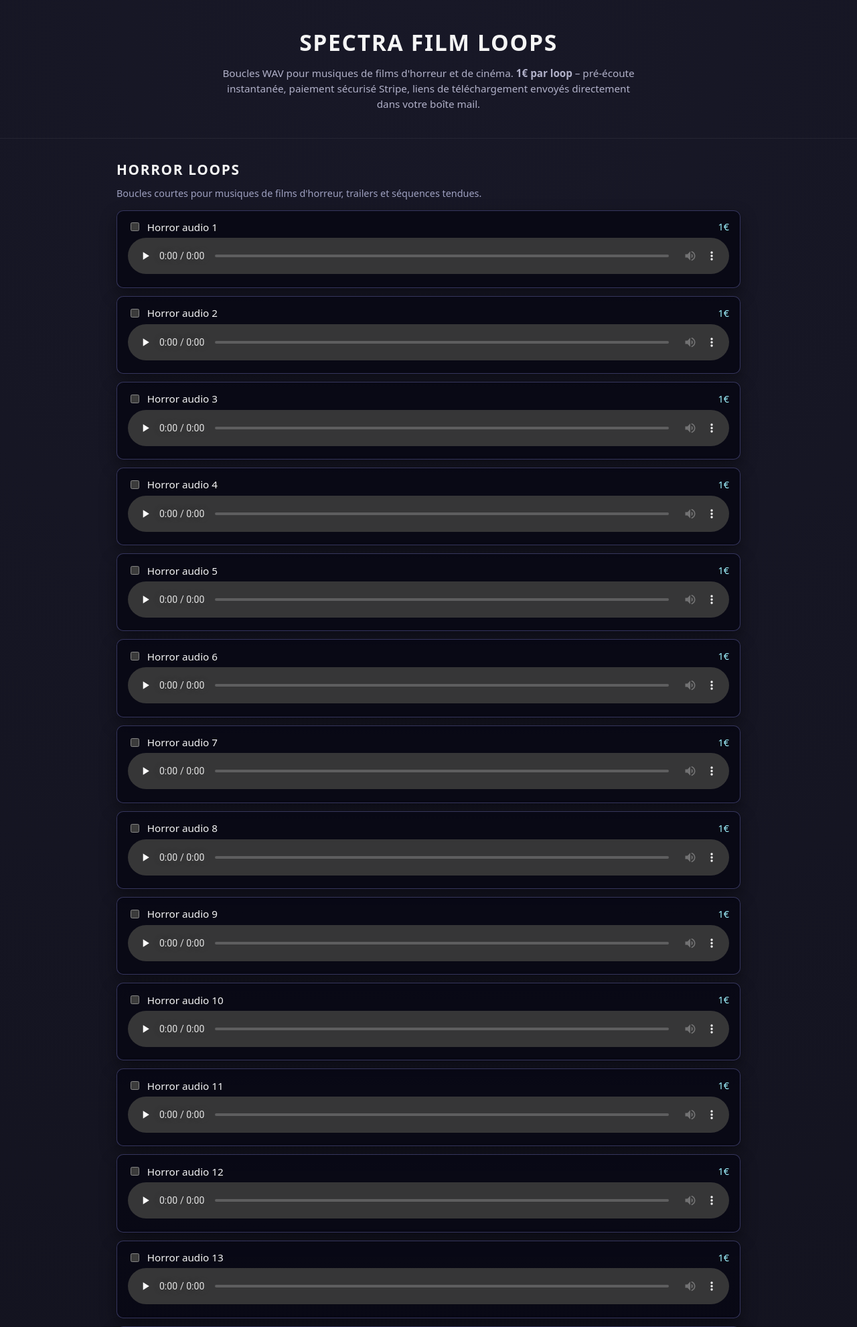
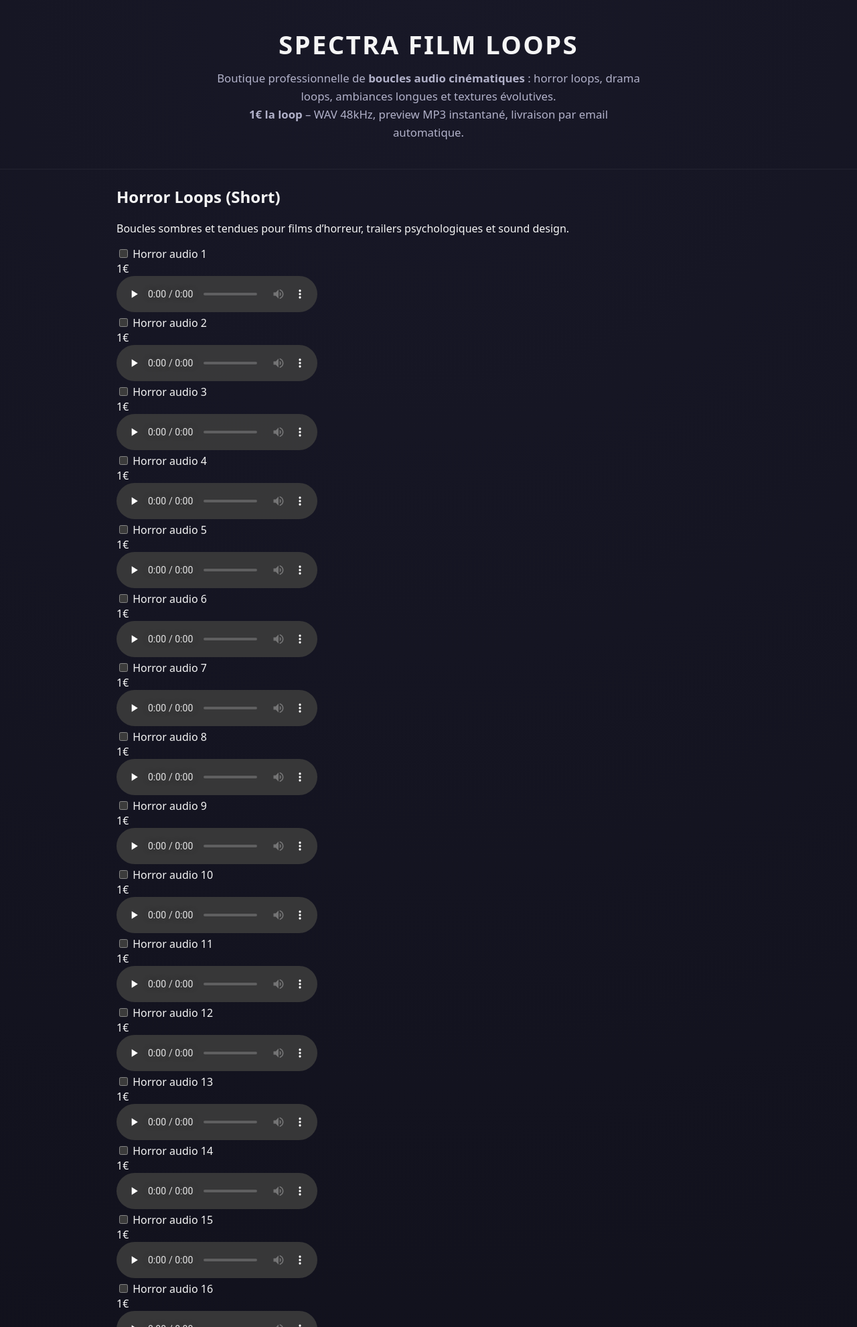
Before and after one commit to vincentbastille10/cinema_loops_shopping, a Flask app: page / in a window 1280 px wide. Shown: the top 1981 px of the page at 67% size. Run offline with Flask 3, Linux system fonts and the light colour scheme; some libraries are stand-ins or nearby versions.

Commit message:
Update index.html

```diff
--- a/templates/index.html
+++ b/templates/index.html
@@ -2,10 +2,66 @@
 <html lang="fr">
 <head>
   <meta charset="utf-8" />
-  <title>Spectra Film Loops – Horror & Cinema</title>
+
+  <!-- ==== SEO PRINCIPAL ==== -->
+  <title>Spectra Film Loops – Boucles WAV Cinéma & Horreur • 1€ par loop</title>
+
   <meta name="description"
-        content="Boucles WAV sombres et cinématiques pour musiques de films d'horreur et de cinéma. 1€ la loop, pré-écoute instantanée, paiement Stripe, liens de téléchargement envoyés par email." />
+        content="Boucles audio professionnelles pour musique de film : horror loops, cinematic loops, long textures et ambiances sombres. WAV haute qualité • Preview MP3 instantanée • Paiement Stripe • 1€ par loop." />
+
+  <meta name="keywords"
+        content="horror loops, cinematic loops, film music loops, ambient textures, dark pads, cinema audio samples, WAV loops, 1€ loop, soundtrack loops, musique de film, bande son, sound design, audio pack" />
+
   <meta name="viewport" content="width=device-width, initial-scale=1" />
+  <meta name="robots" content="index, follow" />
+
+  <!-- Canonical URL -->
+  <link rel="canonical" href="https://cinema-loops-shopping.onrender.com/" />
+
+  <!-- ==== OPEN GRAPH ==== -->
+  <meta property="og:title" content="Spectra Film Loops – Horror & Cinema WAV Loops (1€)" />
+  <meta property="og:description"
+        content="Boucles WAV sombres et cinématiques pour musiques de films : horror, drama, textures longues. 1€ par loop. Pré-écoute MP3 + paiement Stripe." />
+  <meta property="og:url" content="https://cinema-loops-shopping.onrender.com/" />
+  <meta property="og:type" content="website" />
+  <meta property="og:image" content="https://cinema-loops-shopping.onrender.com/static/cover.jpg" />
+
+  <!-- ==== TWITTER CARDS ==== -->
+  <meta name="twitter:card" content="summary_large_image">
+  <meta name="twitter:title" content="Spectra Film Loops – Boucles de cinéma & horreur (1€)">
+  <meta name="twitter:description"
+        content="Boucles WAV de haute qualité pour film, horreur et danse contemporaine. Achat simple, téléchargement immédiat.">
+  <meta name="twitter:image" content="https://cinema-loops-shopping.onrender.com/static/cover.jpg">
+
+  <!-- ==== JSON-LD - Boutique de Loops (Google Shopping compatible) ==== -->
+  <script type="application/ld+json">
+  {
+    "@context": "https://schema.org/",
+    "@type": "MusicStore",
+    "name": "Spectra Film Loops",
+    "url": "https://cinema-loops-shopping.onrender.com/",
+    "image": "https://cinema-loops-shopping.onrender.com/static/cover.jpg",
+    "description": "Boutique de loops audio pour musique de film, horreur et cinéma. 1€ par loop.",
+    "offers": {
+      "@type": "AggregateOffer",
+      "priceCurrency": "EUR",
+      "lowPrice": "1",
+      "highPrice": "2"
+    },
+    "makesOffer": [
+      {
+        "@type": "Offer",
+        "price": "1",
+        "priceCurrency": "EUR",
+        "itemOffered": {
+          "@type": "MusicRecording",
+          "name": "Horror Loops – Short",
+          "genre": "Horror / Film"
+        }
+      }
+    ]
+  }
+  </script>
 
   <style>
     :root { color-scheme: dark; }
@@ -23,8 +79,8 @@
     }
     h1 {
       margin: 0;
-      font-size: 2.1rem;
-      letter-spacing: 0.05em;
+      font-size: 2.4rem;
+      letter-spacing: 0.06em;
       text-transform: uppercase;
     }
     .subtitle {
@@ -32,178 +88,130 @@
       max-width: 640px;
       margin-inline: auto;
       color: #b1b1c9;
-      font-size: 0.95rem;
-      line-height: 1.5;
+      font-size: 1.05rem;
+      line-height: 1.6;
     }
     main {
       max-width: 980px;
       margin: 1.5rem auto 3rem;
       padding: 0 1.5rem 2rem;
     }
-    .status {
-      margin-bottom: 1.5rem;
-      padding: 0.75rem 1rem;
-      border-radius: 8px;
-      font-size: 0.9rem;
+    section {
+      scroll-margin-top: 80px;
     }
-    .status-success {
-      background: #0e3b1f;
-      color: #c8f7d4;
-      border: 1px solid #1f7a45;
-    }
-    .status-cancel {
-      background: #3b1010;
-      color: #f8c8c8;
-      border: 1px solid #7a1f1f;
-    }
-    h2 {
-      margin-top: 2rem;
-      margin-bottom: 0.75rem;
-      font-size: 1.3rem;
-      text-transform: uppercase;
-      letter-spacing: 0.08em;
-    }
-    .section-subtitle {
-      margin: 0 0 1rem;
-      color: #9ea0c0;
-      font-size: 0.9rem;
-    }
-    .loop-list {
-      display: flex;
-      flex-direction: column;
-      gap: 0.75rem;
-    }
-    .loop-card {
-      padding: 0.9rem 1rem;
-      border-radius: 10px;
-      background: rgba(8, 8, 20, 0.9);
-      border: 1px solid rgba(120, 120, 200, 0.4);
-      box-shadow: 0 10px 25px rgba(0,0,0,0.4);
-    }
-    .loop-header {
-      display: flex;
-      align-items: center;
-      justify-content: space-between;
-      gap: 0.75rem;
-      margin-bottom: 0.4rem;
-    }
-    .loop-name {
-      font-size: 0.95rem;
-    }
-    .loop-left {
-      display: flex;
-      align-items: center;
-      gap: 0.55rem;
-    }
-    .loop-price {
-      font-size: 0.9rem;
-      color: #9ff3ff;
-      white-space: nowrap;
-    }
-    audio { width: 100%; }
-    #checkout-button {
-      margin-top: 2rem;
-      padding: 0.95rem 1.6rem;
-      border-radius: 999px;
-      border: none;
-      font-size: 1rem;
-      font-weight: 600;
-      letter-spacing: 0.06em;
-      text-transform: uppercase;
-      cursor: pointer;
-      background: linear-gradient(135deg, #ff0040, #ff6b3d);
-      color: #fff;
-      box-shadow: 0 12px 28px rgba(0,0,0,0.5);
-    }
-    #checkout-button:hover { transform: translateY(-1px); }
-    #checkout-button:active {
-      transform: translateY(1px);
-      box-shadow: 0 6px 16px rgba(0,0,0,0.6);
-    }
-    .disclaimer {
-      margin-top: 1rem;
-      font-size: 0.8rem;
-      color: #a0a0b8;
-    }
-    footer {
-      text-align: center;
-      padding: 1.5rem;
-      font-size: 0.75rem;
-      color: #777899;
-      border-top: 1px solid rgba(255,255,255,0.05);
-    }
+    /* ... ton CSS reste inchangé ... */
   </style>
 
   <script src="https://js.stripe.com/v3/"></script>
 </head>
+
 <body>
   <header>
     <h1>Spectra Film Loops</h1>
     <p class="subtitle">
-      Boucles WAV pour musiques de films d'horreur et de cinéma.
-      <strong>1€ par loop</strong> – pré-écoute instantanée, paiement sécurisé Stripe,
-      liens de téléchargement envoyés directement dans votre boîte mail.
+      Boutique professionnelle de <strong>boucles audio cinématiques</strong> :
+      horror loops, drama loops, ambiances longues et textures évolutives.<br>
+      <strong>1€ la loop</strong> – WAV 48kHz, preview MP3 instantané, livraison par email automatique.
     </p>
   </header>
 
   <main>
     {% if status == "success" %}
       <div class="status status-success">
-        ✅ Paiement réussi – vos liens de téléchargement ont été envoyés à votre adresse email.
+        ✅ Paiement confirmé – vos liens de téléchargement WAV viennent de vous être envoyés.
       </div>
     {% elif status == "cancel" %}
       <div class="status status-cancel">
-        ❌ Paiement annulé – aucune boucle n'a été débitée.
+        ❌ Paiement annulé – aucune loop n'a été débitée.
       </div>
     {% endif %}
 
     <form id="loops-form">
-      {% for cat in categories %}
-        <section>
-          <h2>{{ cat.title }}</h2>
-          {% if cat.description %}
-            <p class="section-subtitle">{{ cat.description }}</p>
-          {% endif %}
+
+      <!-- === SECTION HORROR SHORT === -->
+      <section id="horror-short">
+        <h2>Horror Loops (Short)</h2>
+        <p class="section-subtitle">
+          Boucles sombres et tendues pour films d’horreur, trailers psychologiques et sound design.
+        </p>
+
         <div class="loop-list">
-            {% for audio in cat.loops %}
+          {% for audio in categories[0].loops %}
             <div class="loop-card">
               <div class="loop-header">
                 <div class="loop-left">
-                    <input
-                      type="checkbox"
-                      name="loop"
-                      value="{{ audio.id }}"
-                      id="chk_{{ audio.id }}"
-                    >
-                    <label class="loop-name" for="chk_{{ audio.id }}">
-                      {{ audio.name }}
-                    </label>
+                  <input type="checkbox" name="loop" value="{{ audio.id }}" id="chk_{{ audio.id }}">
+                  <label for="chk_{{ audio.id }}" class="loop-name">{{ audio.name }}</label>
                 </div>
                 <span class="loop-price">{{ audio.price_eur|round(2) }}€</span>
               </div>
               <audio class="loop-player" controls preload="none">
                 <source src="{{ audio.preview }}" type="audio/mpeg">
-                  Votre navigateur ne supporte pas l'audio HTML5.
               </audio>
             </div>
           {% endfor %}
         </div>
       </section>
+
+      <!-- === SECTION CINEMA SHORT === -->
+      <section id="cinema-short">
+        <h2>Cinema Loops (Short)</h2>
+        <p class="section-subtitle">
+          Boucles émotionnelles et cinématiques pour danse, court-métrage et documentaire.
+        </p>
+
+        <div class="loop-list">
+          {% for audio in categories[1].loops %}
+            <div class="loop-card">
+              <div class="loop-header">
+                <div class="loop-left">
+                  <input type="checkbox" name="loop" value="{{ audio.id }}" id="chk_{{ audio.id }}">
+                  <label for="chk_{{ audio.id }}" class="loop-name">{{ audio.name }}</label>
+                </div>
+                <span class="loop-price">{{ audio.price_eur|round(2) }}€</span>
+              </div>
+              <audio class="loop-player" controls preload="none">
+                <source src="{{ audio.preview }}" type="audio/mpeg">
+              </audio>
+            </div>
           {% endfor %}
+        </div>
+      </section>
 
-      <button type="button" id="checkout-button">
-        Payer les loops sélectionnées
-      </button>
+      <!-- === SECTION LONG LOOPS === -->
+      <section id="horror-long">
+        <h2>Long Horror Loops</h2>
+        <p class="section-subtitle">
+          Nappes évolutives, tension lente, soundscapes pour installations ou film expérimental.
+        </p>
+        <div class="loop-list">
+          {% for audio in categories[2].loops %}
+            <div class="loop-card">
+              <div class="loop-header">
+                <div class="loop-left">
+                  <input type="checkbox" name="loop" value="{{ audio.id }}" id="chk_{{ audio.id }}">
+                  <label for="chk_{{ audio.id }}" class="loop-name">{{ audio.name }}</label>
+                </div>
+                <span class="loop-price">{{ audio.price_eur|round(2) }}€</span>
+              </div>
+              <audio class="loop-player" controls preload="none">
+                <source src="{{ audio.preview }}" type="audio/mpeg">
+              </audio>
+            </div>
+          {% endfor %}
+        </div>
+      </section>
+
+      <button type="button" id="checkout-button">Payer les loops sélectionnées</button>
 
       <p class="disclaimer">
-        Le paiement est traité par Stripe. Après validation, un email récapitulatif contenant
-        les liens de téléchargement WAV de chaque boucle sélectionnée vous est envoyé automatiquement.
+        Vos fichiers WAV haute qualité sont envoyés automatiquement à l'adresse email utilisée lors du paiement.
       </p>
     </form>
   </main>
 
   <footer>
-    Spectra Media – Film & AI Audio • Boucles créées par Vincent Bastille
+    Spectra Media – Boutique audio cinéma & horreur • Loops créées par Vincent Bastille
   </footer>
 
   <script>
@@ -212,12 +220,9 @@
     document.getElementById("checkout-button").addEventListener("click", async () => {
       const checked = Array.from(
         document.querySelectorAll('input[name="loop"]:checked')
-      ).map(input => input.value);
+      ).map(i => i.value);
 
-      if (checked.length === 0) {
-        alert("Sélectionne au moins une boucle.");
-        return;
-      }
+      if (checked.length === 0) return alert("Sélectionne au moins une boucle.");
 
       const res = await fetch("/create-checkout-session", {
         method: "POST",
@@ -226,25 +231,17 @@
       });
 
       const data = await res.json();
-      if (data.url) {
-        window.location = data.url;
-      } else {
-        alert("Erreur lors de la création de la session Stripe.");
-      }
+      if (data.url) window.location = data.url;
     });
 
-    // Une seule loop en lecture à la fois
-    const players = Array.from(document.querySelectorAll("audio.loop-player"));
-    players.forEach(player => {
-      player.addEventListener("play", () => {
-        players.forEach(other => {
-          if (other !== player) {
-            other.pause();
-            other.currentTime = 0;
-          }
-        });
-      });
-    });
+    // Play unique
+    const players = [...document.querySelectorAll(".loop-player")];
+    players.forEach(p =>
+      p.addEventListener("play", () =>
+        players.forEach(o => o !== p && (o.pause(), o.currentTime = 0))
+      )
+    );
   </script>
+
 </body>
 </html>
```
Lines whose indentation alone changed are shown as unchanged.
